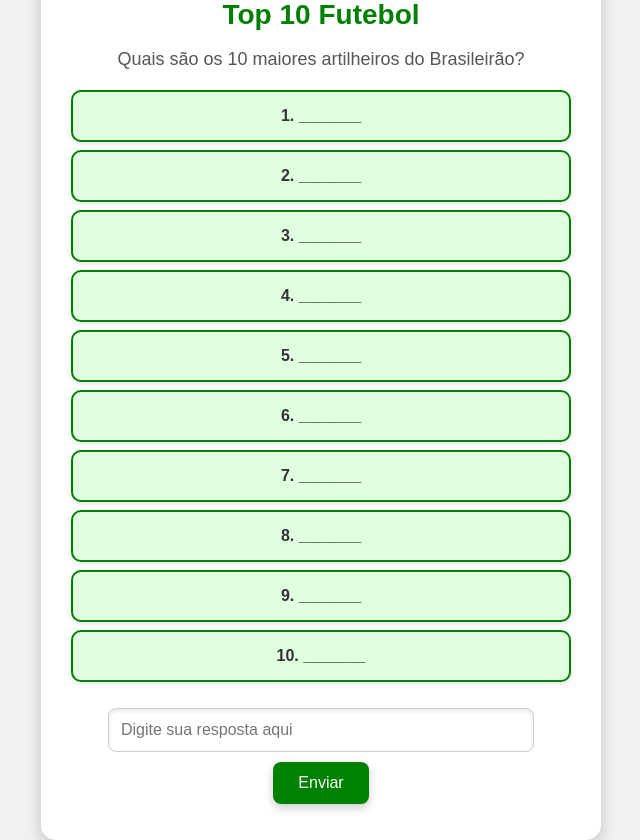
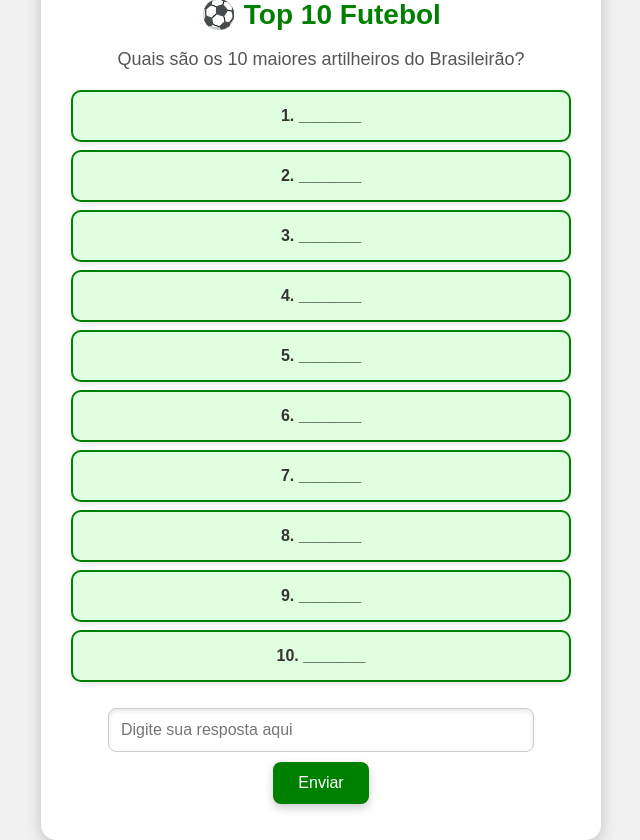
Before and after one commit to abussafilx/joga10, a plain HTML site: page index.html in a window 1280 px wide. Shown: the whole page, without its empty margins (319-959 px from the left). Drawn offline with Linux system fonts and the light colour scheme.

Commit message:
Update index.html

```diff
--- a/index.html
+++ b/index.html
@@ -8,7 +8,7 @@
 </head>
 <body>
   <div class="container">
-    <h1>Top 10 Futebol</h1>
+    <h1>⚽ Top 10 Futebol</h1>
     <p class="question">Quais são os 10 maiores artilheiros do Brasileirão?</p>
     <div class="answers">
       <ul id="slots">
```
